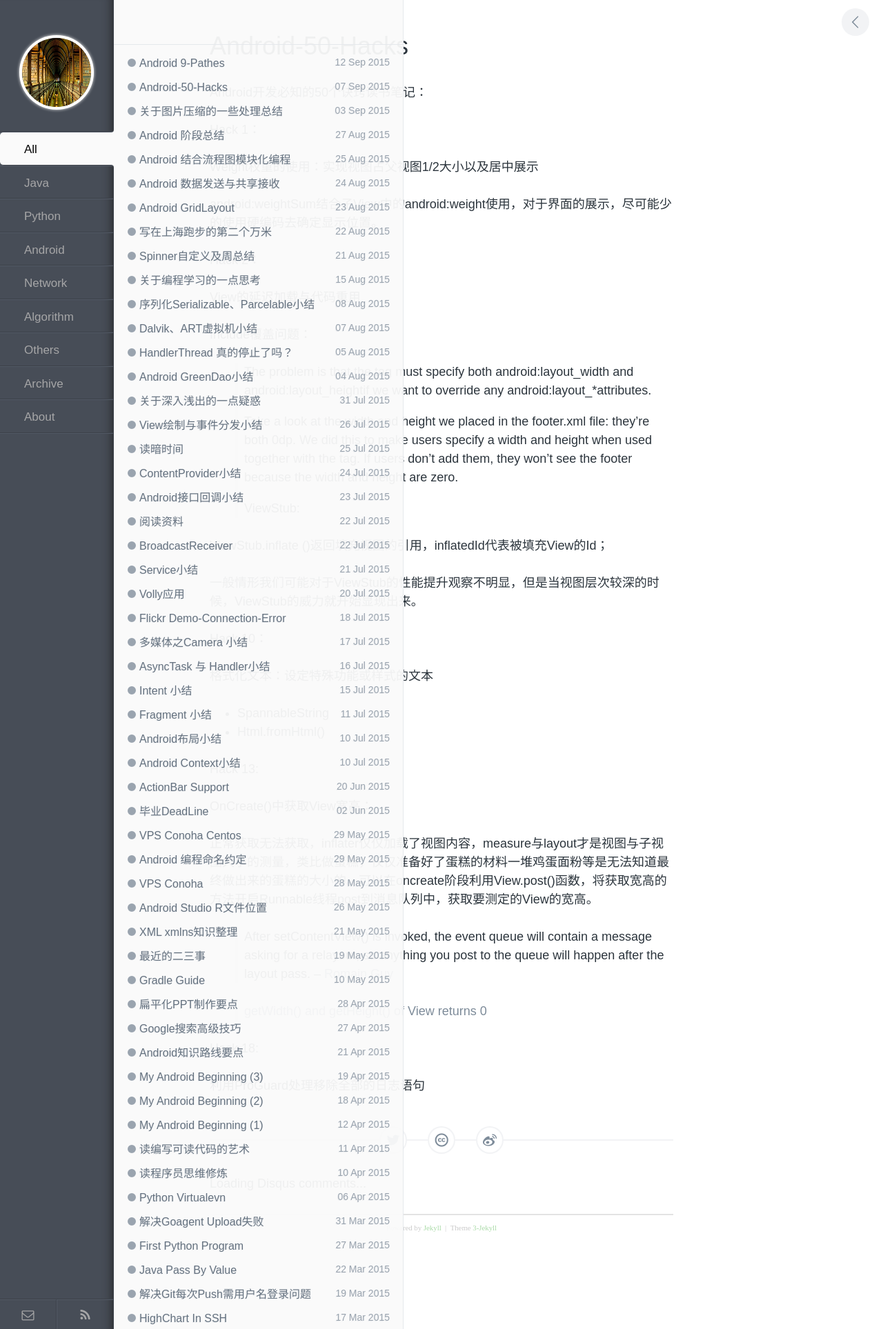
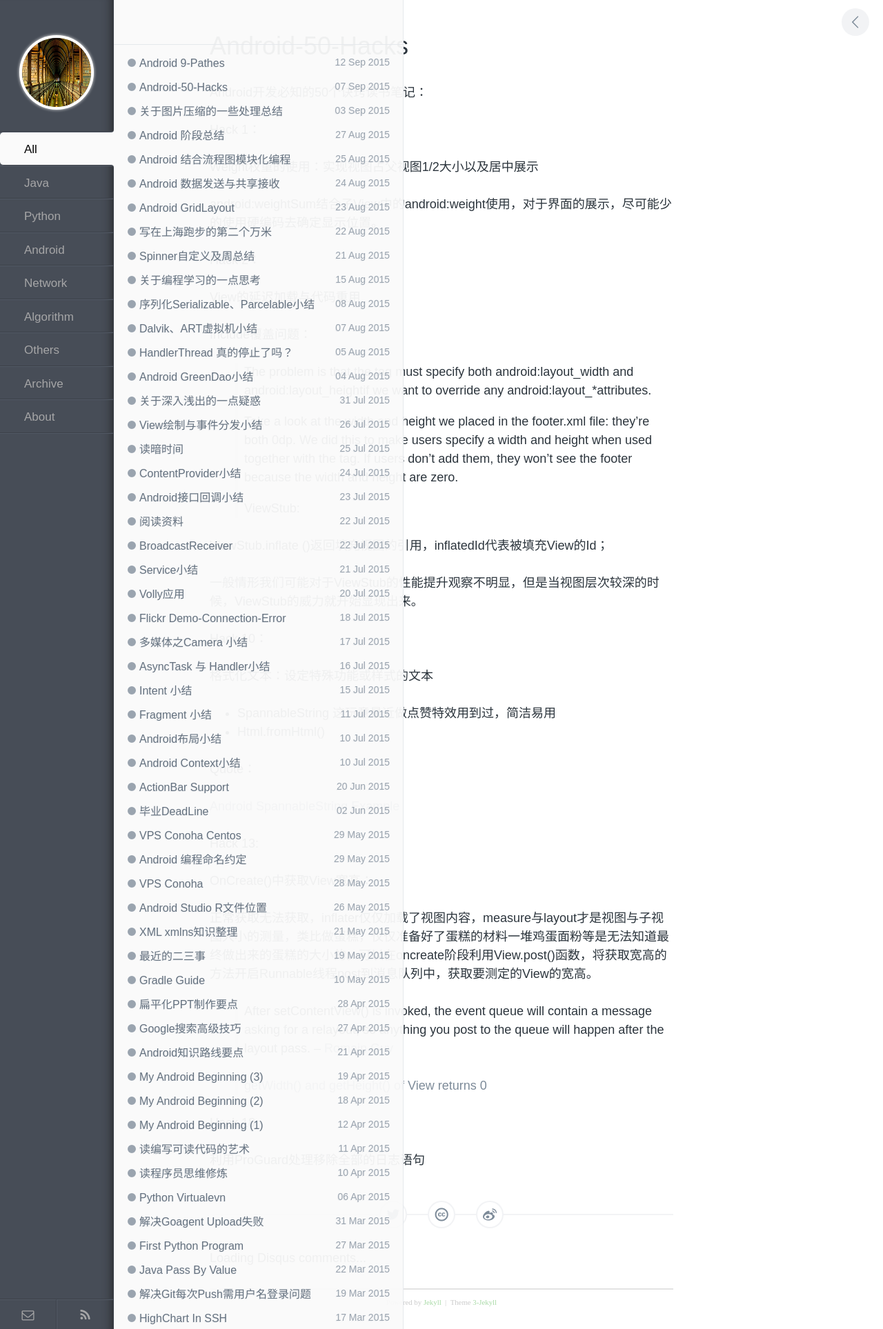
Before and after one commit to enlipan/enlipan.github.io, a Jekyll site: the page built from _posts/2015-9-7-android-50-hacks.md, in a window 1280 px wide. Shown: the whole page at 69% size. Built offline with Jekyll 4.4.1, drawn with Linux system fonts in a browser that asks for light colours; comment, search, counter and statistics services are not loaded.

Commit message:
update hacks

```diff
--- a/_posts/2015-9-7-android-50-hacks.md
+++ b/_posts/2015-9-7-android-50-hacks.md
@@ -17,6 +17,7 @@
 View的延迟加载与代码重用
 
 Include覆盖问题：
+
 > The problem  is  that  the  <include  /> tag  must  specify  both  android:layout_width and
 android:layout_heightif we want to override any android:layout_*attributes.
 >
@@ -40,8 +41,13 @@
 
 格式化文本：设定特殊功能或样式的文本
 
-*  SpannableString
+*  SpannableString 这玩意最近做点赞特效用到过，简洁易用
 *  Html.fromHtml()
+
+Quote：
+
+[Android SpannableString Example](http://androidcocktail.blogspot.jp/2014/03/android-spannablestring-example.html)
+
 
 
 
```
